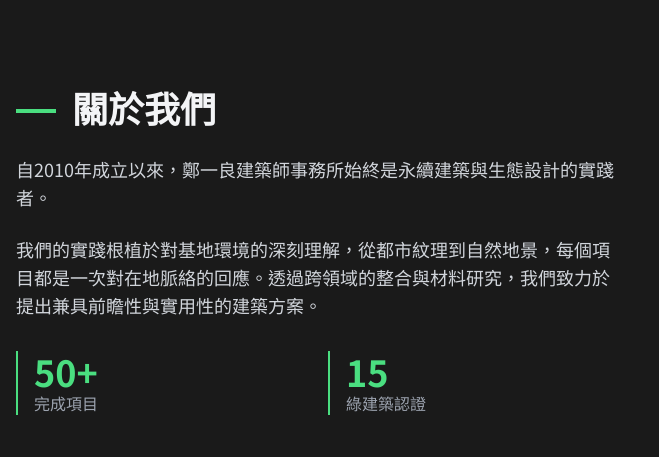
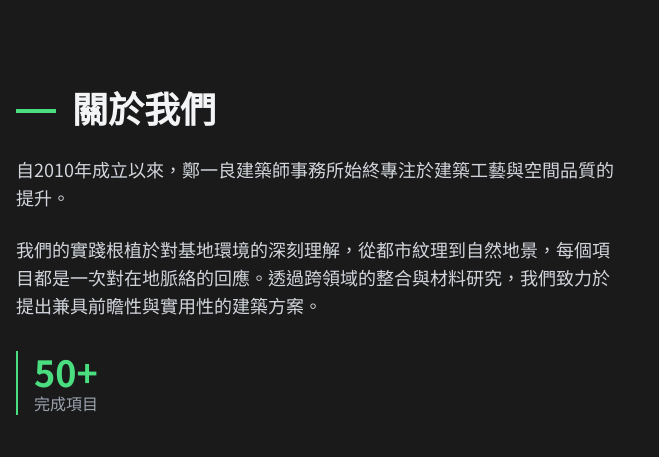
Before and after one commit to wonbadon/ZYL, a plain HTML site: page index.html in a window 1280 px wide. Shown: the part 2421-2878 px from the top of the page, 0-659 px from the left. Drawn offline with nearby package versions, Linux system fonts and the light colour scheme.

Commit message:
Update index.html

```diff
--- a/index.html
+++ b/index.html
@@ -7,7 +7,7 @@
     <meta name="author" content="鄭一良建築師事務所">
     <meta charset="UTF-8">
     <meta name="viewport" content="width=device-width, initial-scale=1.0">
-    <title>鄭一良建築師事務所 | 永續建築設計</title>
+    <title>鄭一良建築師事務所 | 建築工藝與空間設計</title>
     <script src="https://cdn.tailwindcss.com"></script>
     <link rel="stylesheet" href="https://cdnjs.cloudflare.com/ajax/libs/font-awesome/6.0.0-beta3/css/all.min.css">
     <style>
@@ -222,11 +222,10 @@
             <div class="grid grid-cols-1 md:grid-cols-2 gap-12 items-center">
                 <div class="reveal">
                     <h2 class="text-3xl md:text-4xl font-bold mb-6 flex items-center serif text-gray-100"><span class="w-10 h-1 mr-4" style="background-color: var(--accent-glow);"></span>關於我們</h2>
-                    <p class="text-lg text-gray-300 mb-6">自2010年成立以來，鄭一良建築師事務所始終是永續建築與生態設計的實踐者。</p>
+                    <p class="text-lg text-gray-300 mb-6">自2010年成立以來，鄭一良建築師事務所始終專注於建築工藝與空間品質的提升。</p>
                     <p class="text-lg text-gray-300 mb-8">我們的實踐根植於對基地環境的深刻理解，從都市紋理到自然地景，每個項目都是一次對在地脈絡的回應。透過跨領域的整合與材料研究，我們致力於提出兼具前瞻性與實用性的建築方案。</p>
-                    <div class="grid grid-cols-2 gap-6">
+                    <div class="grid grid-cols-1 gap-6">
                         <div class="border-l-2 pl-4" style="border-color: var(--accent-glow);"><p class="text-4xl font-bold" style="color: var(--accent-glow);">50+</p><p class="text-gray-400">完成項目</p></div>
-                        <div class="border-l-2 pl-4" style="border-color: var(--accent-glow);"><p class="text-4xl font-bold" style="color: var(--accent-glow);">15</p><p class="text-gray-400">綠建築認證</p></div>
                     </div>
                 </div>
                 <div class="relative reveal h-[500px]">
@@ -252,21 +251,18 @@
             <div class="grid grid-cols-1 md:grid-cols-3 gap-8">
                 <div class="rounded-lg tech-glow reveal flex flex-col" style="background-color: var(--bg-card); transition-delay: 0.1s">
                     <div class="h-60 overflow-hidden rounded-t-lg">
-                        <!-- 已更新圖片 -->
                         <img src="https://i.postimg.cc/kgJQ64qJ/Flux-Dev-interior-architectural-photography-of-a-university-li-3.jpg" alt="生態整合的建築概念圖" class="w-full h-full object-cover transition-transform duration-500 hover:scale-105">
                     </div>
                     <div class="p-8 flex-grow flex flex-col"><h3 class="text-xl font-bold mb-4 serif text-white">生態整合</h3><p class="text-gray-400 flex-grow">我們不僅止於低環境衝擊，更追求創造具有生態效益的建築。透過被動式設計、生物多樣性策略與在地材料的應用，讓建築成為支持周遭生態系的一部分。</p></div>
                 </div>
                 <div class="rounded-lg tech-glow reveal flex flex-col" style="background-color: var(--bg-card); transition-delay: 0.3s">
                     <div class="h-60 overflow-hidden rounded-t-lg">
-                        <!-- 已更新圖片 -->
                         <img src="https://i.postimg.cc/jjCycFDB/Flux-Dev-A-3-D-architectural-model-of-a-contemporary-building-s-1.jpg" alt="建築能源效能概念圖" class="w-full h-full object-cover transition-transform duration-500 hover:scale-105">
                     </div>
                     <div class="p-8 flex-grow flex flex-col"><h3 class="text-xl font-bold mb-4 serif text-white">效能最適化</h3><p class="text-gray-400 flex-grow">建築的生命週期效能是我們的核心考量。我們運用能源模擬、再生能源系統與智慧化管理，目標是最大化資源利用效率，趨近於淨零碳的理想。</p></div>
                 </div>
                 <div class="rounded-lg tech-glow reveal flex flex-col" style="background-color: var(--bg-card); transition-delay: 0.5s">
                     <div class="h-60 overflow-hidden rounded-t-lg">
-                        <!-- 已更新圖片 -->
                         <img src="https://i.postimg.cc/rwTk5BPF/Flux-Dev-photorealistic-interior-rendering-of-a-spacious-commu-0.jpg" alt="以人為本的空間體驗概念圖" class="w-full h-full object-cover transition-transform duration-500 hover:scale-105">
                     </div>
                     <div class="p-8 flex-grow flex flex-col"><h3 class="text-xl font-bold mb-4 serif text-white">空間體驗塑造</h3><p class="text-gray-400 flex-grow">建築的最終目的是服務於人。我們專注於光線的品質、空間的尺度與材料的觸感，創造能觸發情感、促進健康福祉並凝聚社群意識的場所。</p></div>
```
